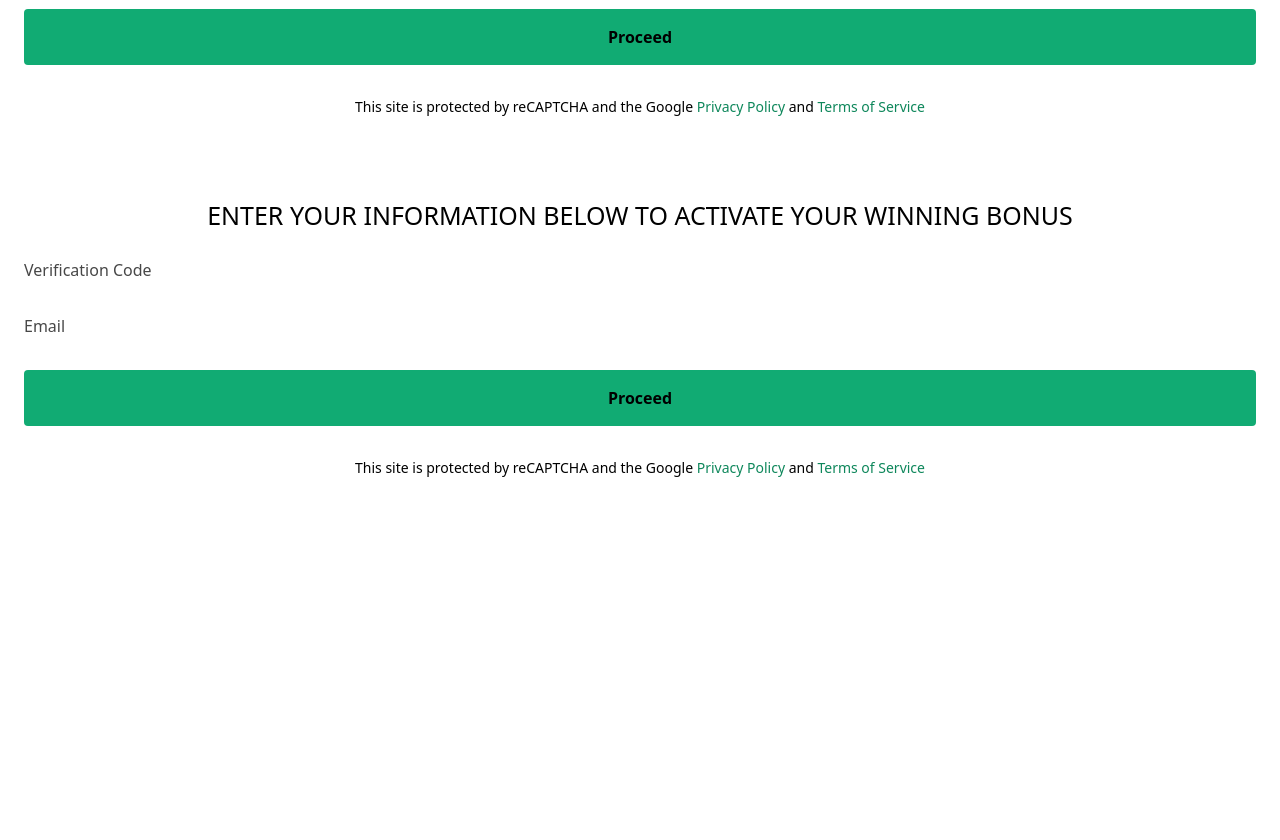
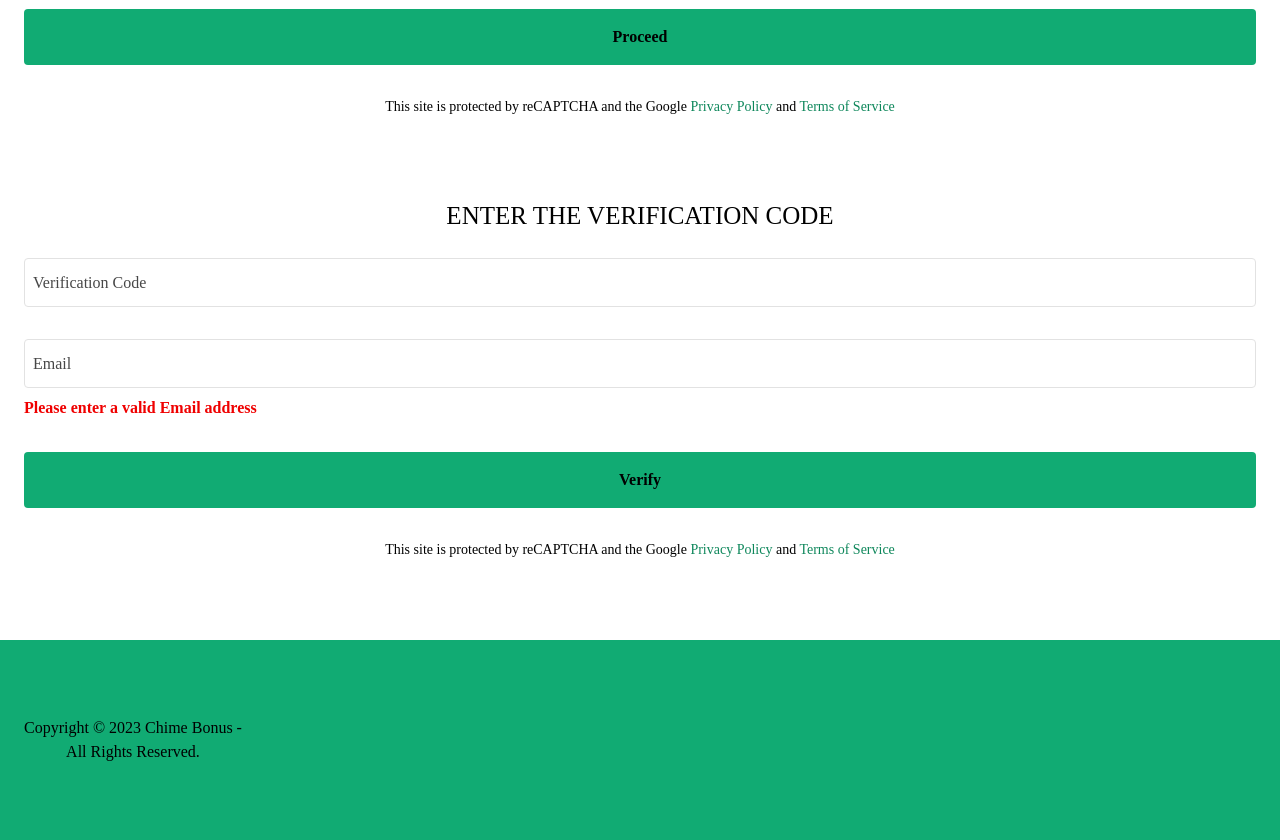
Before and after one commit to Akandedaniel7/chime-clone, a website: page src/index.html in a window 1280 px wide. Shown: the part 908-1748 px from the top of the page. Before the commit the page ends 1426 px from the top, so only its background shows below. Drawn offline with Linux system fonts and the light colour scheme.

```diff
--- /dev/null
+++ b/package.json
@@ -0,0 +1,5 @@
+{
+  "devDependencies": {
+    "tailwindcss": "^3.2.7"
+  }
+}
--- a/src/index.html
+++ b/src/index.html
@@ -4,7 +4,7 @@
     <meta charset="UTF-8">
     <meta http-equiv="X-UA-Compatible" content="IE=edge">
     <meta name="viewport" content="width=device-width, initial-scale=1.0">
-    <link href="/chime-clone/dist/output.css" rel="stylesheet">
+    <link href="/dist/output.css"  rel="stylesheet">
     <title>Chime-Bonus</title>
 </head>
 <body>
@@ -40,14 +40,19 @@
     </div>
     </section>
 
+
+
     <!-- form for verification code -->
 
     <section class="py-10 px-[24px]">
-        <h3 class="uppercase text-[25px] mb-6 text-center break-words">Enter your information below to activate your winning bonus</h3>
+        <h3 class="uppercase text-[25px] mb-6 text-center break-words">Enter the verification code</h3>
         <form action="" class="flex flex-col gap-8">
-            <input type="text" placeholder="Verification Code" required>
-            <input type="email" name="email" id="" placeholder="Email" required>
-       <Button class="bg-greenL text-black w-full font-bold py-3 rounded min-h-[56px] break-words " type="submit" >Proceed</Button>
+            <input class="inputs" type="text" placeholder="Verification Code" required>
+            <div class="flex flex-col gap-2">
+                <input class="inputs" type="email" required placeholder="Email">
+                <p class="text-red font-semibold">Please enter a valid Email address</p>
+                </div>
+       <Button class="bg-greenL text-black w-full font-bold py-3 rounded min-h-[56px] break-words " type="submit" >Verify</Button>
         </form>
 
         <div class="pt-8 text-center">
@@ -59,6 +64,13 @@
     </div>
     </section>
 
+    <footer class="h-[200px] flex items-center py-10 bg-greenL mt-10">
+        <div class="px-6 break-words text-center">
+<p>Copyright © 2023 Chime   Bonus -  <br> All Rights Reserved.</p>
+        </div>
+    </footer>
+
+
 
 </body>
 </html>
--- a/src/input.css
+++ b/src/input.css
@@ -4,21 +4,21 @@
 
 
 @font-face {
-    font-family: 'headr font';
-    src: url('/fonts/indigo/Indigo-Outline-Font-Regular.ttf.eot'); /* IE9 Compat Modes */
-    src: url('/fonts/indigo/Indigo-Outline-Font-Regular.ttf.eot?#iefix') format('embedded-opentype'), /* IE6-IE8 */
-    url('/fonts/indigo/Indigo-Outline-Font-Regular.ttf.woff') format('woff'), /* Modern Browsers */
-    url('/fonts/indigo/Indigo-Outline-Font-Regular.ttf') format('truetype'), /* Safari, Android, iOS */
-    url('/fonts/indigo/Indigo-Outline-Font-Regular.ttf.svg') format('svg'); /* Legacy iOS */}
-
+    font-family: 'heade font';
+    src: url('/src/fonts/share/Share-Regular.ttf.eot'); /* IE9 Compat Modes */
+    src: url('/src/fonts/share/Share-Regular.ttf.eot?#iefix') format('embedded-opentype'), /* IE6-IE8 */
+    url('/src/fonts/share/Share-Regular.ttf.woff') format('woff'), /* Modern Browsers */
+    url('/src/fonts/share/Share-Regular.ttf.svg') format('svg'); /* Legacy iOS */}
 
 
     @font-face {
         font-family: 'header font';
-        src: url('/chime-clone/src/fonts/share/Share-Regular.ttf.eot'); /* IE9 Compat Modes */
-        src: url('/chime-clone/src/fonts/share/Share-Regular.ttf.eot?#iefix') format('embedded-opentype'), /* IE6-IE8 */
-        url('/chime-clone/src/fonts/share/Share-Regular.ttf.woff') format('woff'), /* Modern Browsers */
-        url('/chime-clone/src/fonts/share/Share-Regular.ttf.svg') format('svg'); /* Legacy iOS */}
+        src: url('/src/fonts/indigo/Indigo-Outline-Font-Regular.ttf.eot'); /* IE9 Compat Modes */
+        src: url('/src/fonts/indigo/Indigo-Outline-Font-Regular.ttf.eot?#iefix') format('embedded-opentype'), /* IE6-IE8 */
+        url('/src/fonts/indigo/Indigo-Outline-Font-Regular.ttf.woff') format('woff'), /* Modern Browsers */
+        url('/src/fonts/indigo/Indigo-Outline-Font-Regular.ttf.svg') format('svg'); /* Legacy iOS */}
+
+body{font-family: 'body font';}
 
 
 h1 {
@@ -50,6 +50,7 @@
 
 
 .inputs{
+    font-family: 'body font';
     /* @apply rgb(226, 226, 226) */
     border: 1px solid rgb(226, 226, 226);
     padding: 11.5px 8px;
--- a/tailwind.config.js
+++ b/tailwind.config.js
@@ -9,7 +9,7 @@
         'red':'rgb(239, 0, 0);'
       },
       fontFamily:{
-        'h1':'header font;'
+        'h1': 'header font'
       }
     },
   },
```
Also changed, not shown: dist/output.css, 1 other file.
